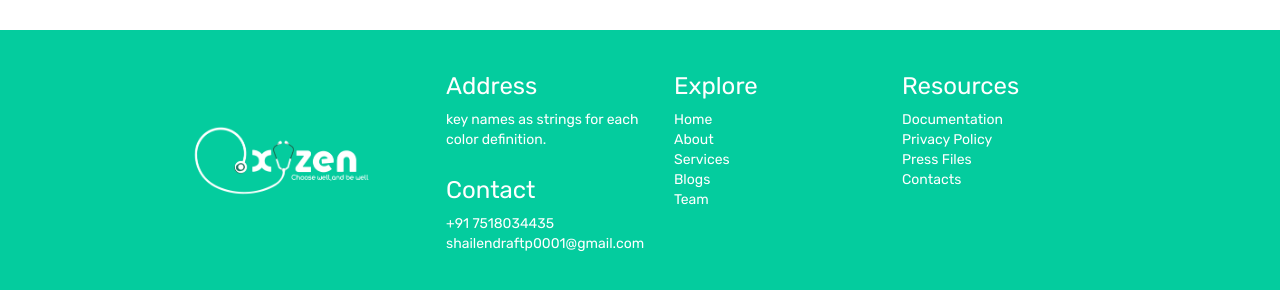
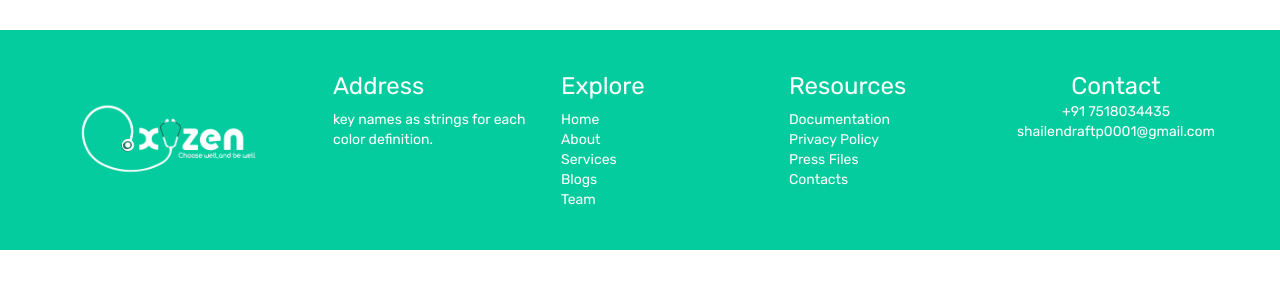
Before and after one commit to shailendra7518/oxyzen-backend, a React (Vite) app: page / in a window 1280 px wide. Shown: the part 4776-5066 px from the top of the page. After the commit the page ends 5026 px from the top, so only its background shows below. Built offline with nearby package versions, Linux system fonts and the light colour scheme.

Commit message:
completed

```diff
--- a/src/components/common/Footer.tsx
+++ b/src/components/common/Footer.tsx
@@ -12,16 +12,12 @@
             alt="logo-image"
             className="mb-4 sm:mb-0"
           />
-
         </div>
         <div className="flex flex-col items-center w-full sm:items-start sm:w-1/6">
           <h1 className="text-2xl mb-2">Address</h1>
           <p className="text-sm text-center sm:text-left">
             key names as strings for each color definition.
           </p>
-          <h1 className="text-2xl mb-2 mt-4 sm:mt-6">Contact</h1>
-          <p className="text-sm">+91 7518034435</p>
-          <p className="text-sm">shailendraftp0001@gmail.com</p>
         </div>
         <div className="flex flex-col items-center w-full sm:items-start sm:w-1/6">
           <h1 className="text-2xl mb-2">Explore</h1>
@@ -56,6 +52,12 @@
             Contacts
           </Link>
         </div>
+
+        <div className="flex flex-col items-center">
+          <h1 className="text-2xl">Contact</h1>
+          <p className="text-sm">+91 7518034435</p>
+          <p className="text-sm">shailendraftp0001@gmail.com</p>
+        </div>
       </div>
     </div>
   );
```
